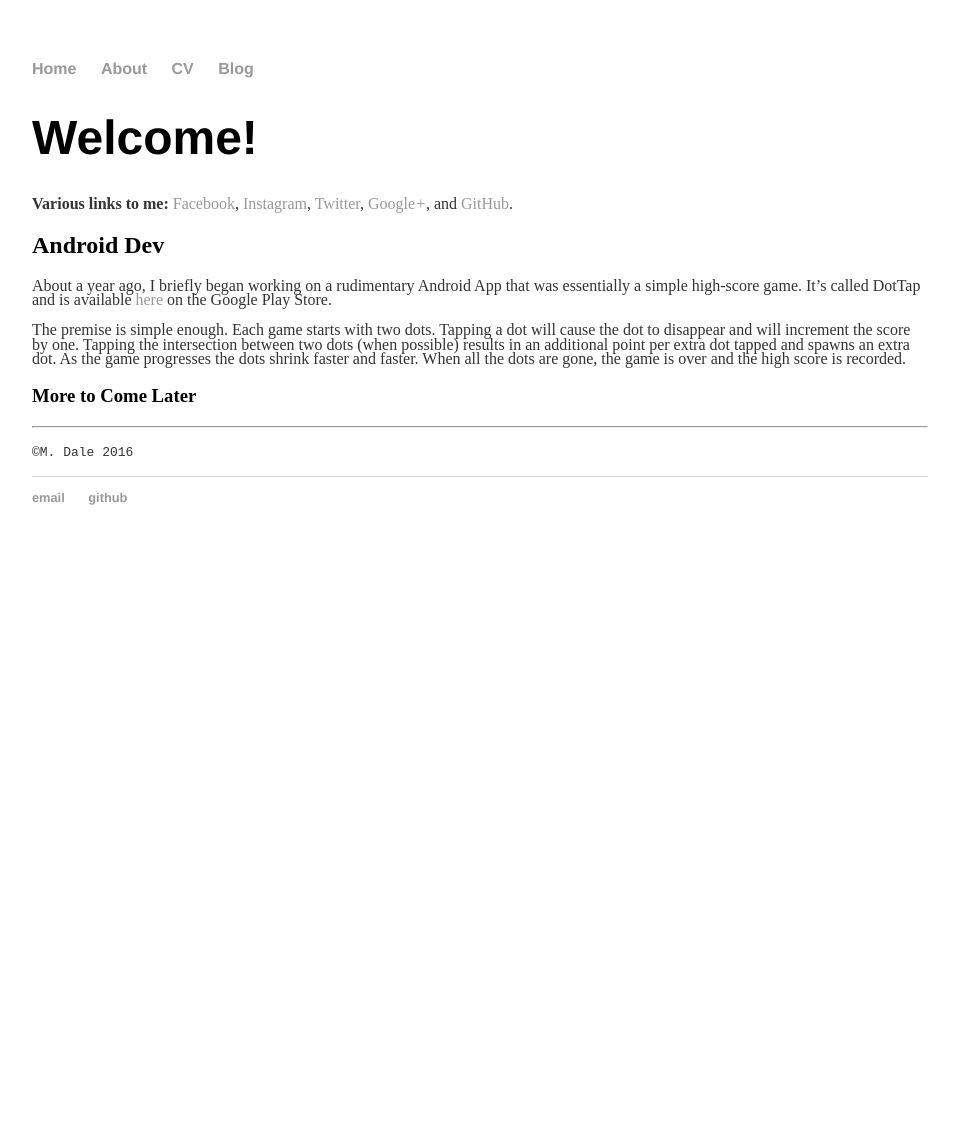
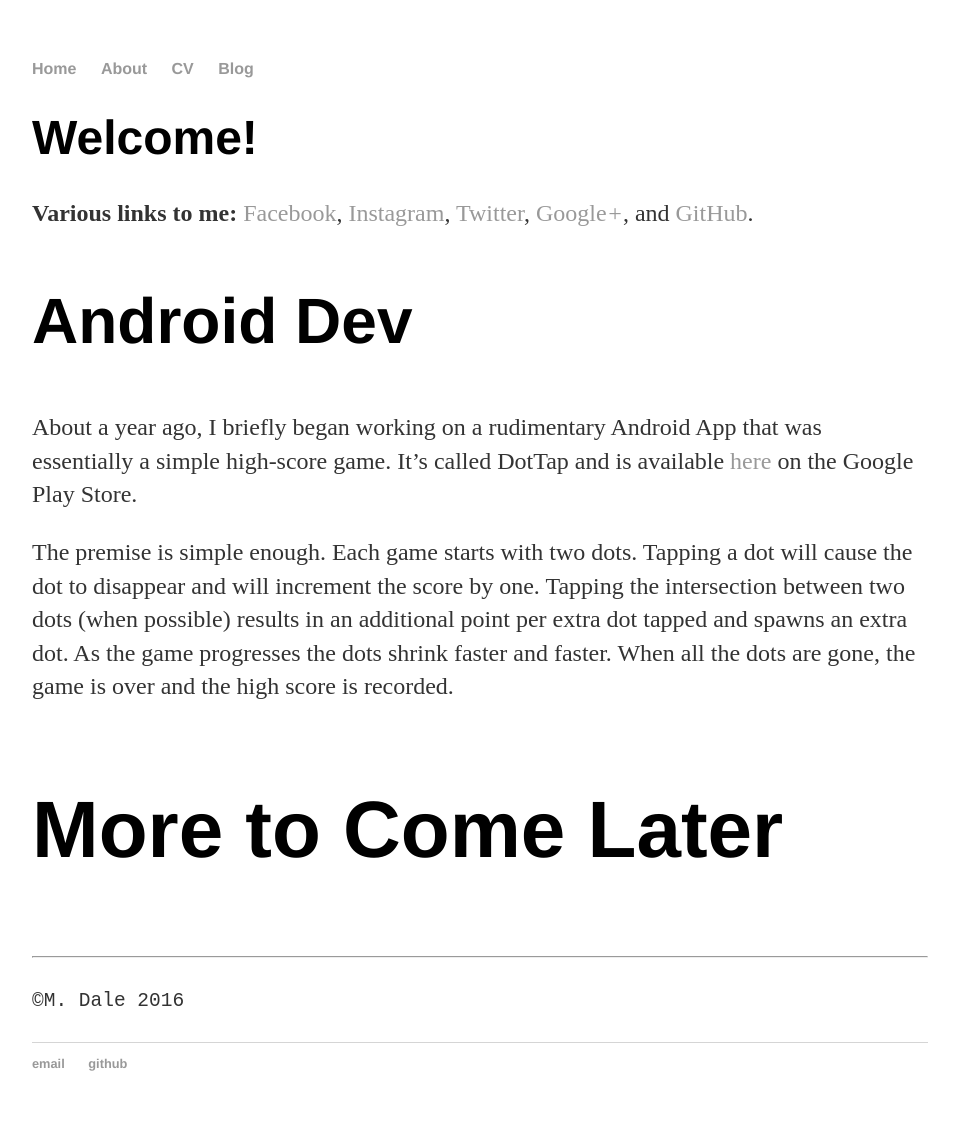
Before and after one commit to randomnessSlayer/randomnessslayer.dalewithit.github.io, a Jekyll site: the page built from index.md, in a window 1280 px wide. Shown: the whole page, without its empty margins (160-1119 px from the left). Built offline with Jekyll 4.4.1, drawn with Linux system fonts in a browser that asks for light colours; before the commit the page ends 900 px from its top, so only the background shows below that.

Commit message:
Update main.css

```diff
--- a/css/main.css
+++ b/css/main.css
@@ -23,9 +23,17 @@
     font-size: 3em;
     font-family:'Helvetica', 'Arial', 'Sans-Serif';
 }
+h2 {
+    font-size: 4em;
+    font-family:'Helvetica', 'Arial', 'Sans-Serif';
+}
+h3 {
+    font-size: 5em;
+    font-family:'Helvetica', 'Arial', 'Sans-Serif';
+}
 p {
-    font-size: 1.0em;
-    line-height: 0.9em;
+    font-size: 1.5em;
+    line-height: 1.4em;
     color: #333;
 }
 footer {
```
